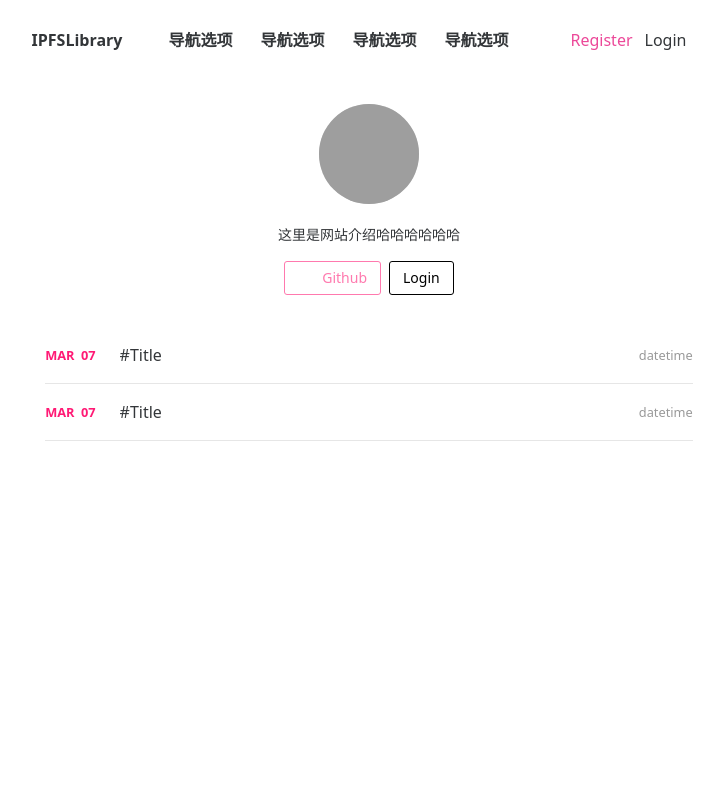
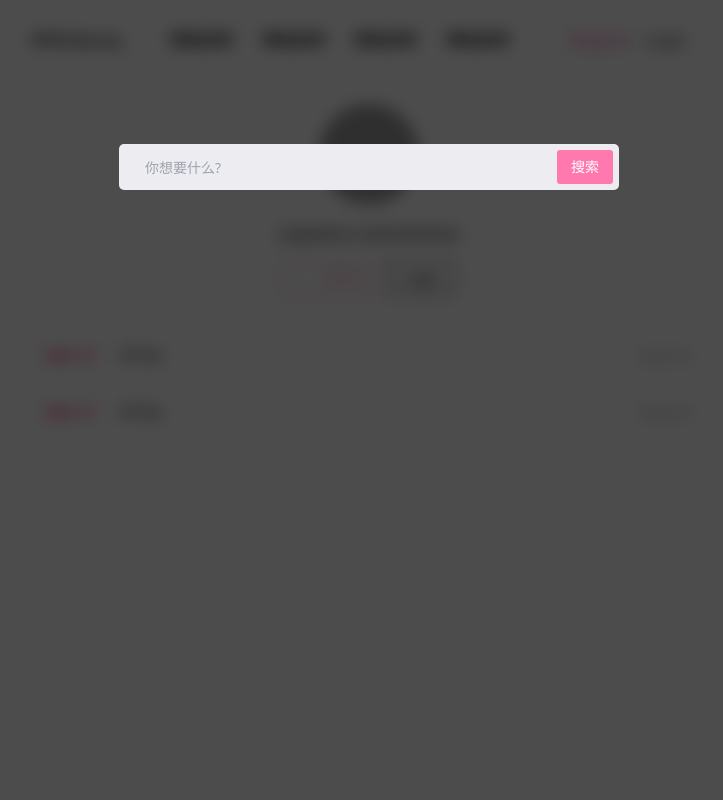
Before and after one commit to AuroraProjects/ipfs-library-web, a Vue app: page / in a window 1280 px wide. Both pictures are taken after a click on the button 817 px from the left and 40 px from the top of the page. Shown: the top 800 px of the page, without its empty margins (271-994 px from the left). Built offline with nearby package versions, Linux system fonts and the light colour scheme; grey boxes are pictures that could not be loaded; some icons are missing.

Commit message:
完成搜索框

```diff
--- a/src/style.sass
+++ b/src/style.sass
@@ -1,9 +1,9 @@
-.mobile-menu
-  display: block
-  padding-top: 2rem
-  a
-    text-align: right
-    padding-top: 1rem
+//.mobile-menu
+//  display: block
+//  padding-top: 2rem
+//  a
+//    text-align: right
+//    padding-top: 1rem
 
 
 .header
@@ -15,21 +15,21 @@
   margin-right: auto
   max-width: 1130px
 
-.container
-  margin-left: auto
-  margin-right: auto
-  max-width: calc(1130px + 8vw)
-  padding-left: 4vw
-  padding-right: 4vw
-  width: 100%
-  position: absolute
-  height: 80vh
-  z-index: 2
-  background-color: #ffffff
+//.container
+//  margin-left: auto
+//  margin-right: auto
+//  max-width: calc(1130px + 8vw)
+//  padding-left: 4vw
+//  padding-right: 4vw
+//  width: 100%
+//  position: absolute
+//  height: 80vh
+//  z-index: 2
+//  background-color: #ffffff
 
-.mobile-nav
-  display: flex
-  flex-direction: column
+//.mobile-nav
+//  display: flex
+//  flex-direction: column
 
 
 //内容内块
@@ -215,12 +215,6 @@ button:hover
   justify-content: center
   margin-bottom: 1rem
 
-.email-input
-  display: block
-  block-shadow: none
-  border: 0
-  background-color:#00000000
-
 .subscribe-from
   @apply rounded-full
   padding: 6px
@@ -232,3 +226,55 @@ button:hover
   input
     background: none
     outline: none
+
+// 搜索栏模态框
+.modal-opened
+  .modal-overlay
+    opacity: 1
+    pointer-events: unset
+  .modal
+    transform: translateY(0)
+
+.modal
+  border-radius: 5px
+  margin: 9rem auto 0
+  overflow: hidden
+  transform: translateY(-10px)
+  transition: transform .2s ease-in-out
+
+.modal-search
+  max-width: 500px
+
+.modal-close
+  position: absolute
+  right: 15px
+  top: 15px
+
+.modal-overlay
+  -webkit-backdrop-filter: blur(8px)
+  backdrop-filter: blur(8px)
+  background-color: rgba(0,0,0,.7)
+  bottom: 0
+  display: none
+  left: 0
+  opacity: 0
+  pointer-events: none
+  position: fixed
+  right: 0
+  top: 0
+  transition: opacity .2s ease-in-out
+  z-index: 90
+
+.search-from
+  display: flex
+  flex: 2
+  padding: 6px
+  background-color: #EDEDF1
+  input:focus
+    outline: none
+  input:-webkit-autofill
+    transition: background-color 5000s ease-in-out 0s
+  input
+    background: none
+    outline: none
+    width: 100%
--- a/src/views/HomeView.vue
+++ b/src/views/HomeView.vue
@@ -1,5 +1,5 @@
 <template>
-  <n-layout>
+  <n-layout :class="{'modal-opened': modal}">
     <n-layout-header class="header">
       <div class="flex-none ml-3 lg:mr-8 flex-1 md:flex-2">
         <p class="flex text-base h-7 items-center font-black">IPFSLibrary</p>
@@ -21,7 +21,7 @@
           <a class="mx-3.5" href="#">导航选项</a>
           <a class="mx-3.5" href="#">导航选项</a>
           <button class="flex items-center">
-            <n-icon class="mx-3.5" size="20"><search /></n-icon>
+            <n-icon class="mx-3.5" size="20" @click="search"><search /></n-icon>
           </button>
         </nav>
       </div>
@@ -34,32 +34,17 @@
           </div>
           <div class="flex">
             <button>
-              <n-icon class="mx-3.5 visible lg:hidden" size="20"
+              <n-icon class="mx-3.5 visible lg:hidden" size="20" @click="search"
                 ><search
               /></n-icon>
             </button>
-            <n-icon @click="menu" class="visible lg:hidden" size="20"
+            <n-icon class="visible lg:hidden" size="20"
               ><ellipsis-vertical
             /></n-icon>
           </div>
         </div>
       </div>
     </n-layout-header>
-    <div
-      class="mobile-menu lg:hidden font-semibold text-base"
-      v-if="menuVisible"
-    >
-      <div class="container">
-        <nav class="mobile-nav">
-          <a href="#">导航选项</a>
-          <a href="#">导航选项</a>
-          <a href="#">导航选项</a>
-          <a href="#">导航选项</a>
-          <a href="#">Login</a>
-          <a href="#" class="text-pink-500">Register</a>
-        </nav>
-      </div>
-    </div>
     <!--  内容布局-->
     <n-layout-content class="content">
       <div class="cover">
@@ -126,14 +111,14 @@
     </n-layout-content>
     <n-layout-footer class="footer">
       <div class="email">
-        <from class="subscribe-from">
+        <form class="subscribe-from">
           <input
             placeholder="请输入您的邮箱"
-            class="emali-input ml-3"
+            class="ml-3"
             type="text"
           />
           <n-button style="background-color: #FF79AE" color="#FF79AE" round>订阅</n-button>
-        </from>
+        </form>
       </div>
       <div class="social">
         <n-icon size="24"><logo-vue /></n-icon>
@@ -147,6 +132,17 @@
         <a class="menu-item" href="#">导航</a>
       </nav>
     </n-layout-footer>
+    <!-- 搜索框遮罩-->
+    <div class="modal-overlay" style="display: block">
+      <div class="modal modal-search">
+    <!--搜索框-->
+        <div class="search-from">
+          <input class="ml-5" placeholder="你想要什么?">
+          <n-button style="background-color: #FF79AE" color="#FF79AE">搜索</n-button>
+        </div>
+      </div>
+      <n-icon class="modal-close" size="24" color="#fff" @click="modalClose"><close/></n-icon>
+    </div>
   </n-layout>
 </template>
 
@@ -169,6 +165,7 @@ import {
   LogoGithub,
   LogoVue,
   LogoTwitter,
+  Close
 } from "@vicons/ionicons5";
 
 export default defineComponent({
@@ -189,15 +186,20 @@ export default defineComponent({
     LogoGithub,
     LogoVue,
     LogoTwitter,
+    Close
   },
   setup() {
-    const menuVisible = ref(false);
-    const menu = () => {
-      menuVisible.value = !menuVisible.value;
-    };
+    const modal = ref(false)
+    const search = () => {
+      modal.value = true
+    }
+    const modalClose = () => {
+      modal.value = false
+    }
     return {
-      menuVisible,
-      menu,
+      search,
+      modal,
+      modalClose
     };
   },
 });
```
